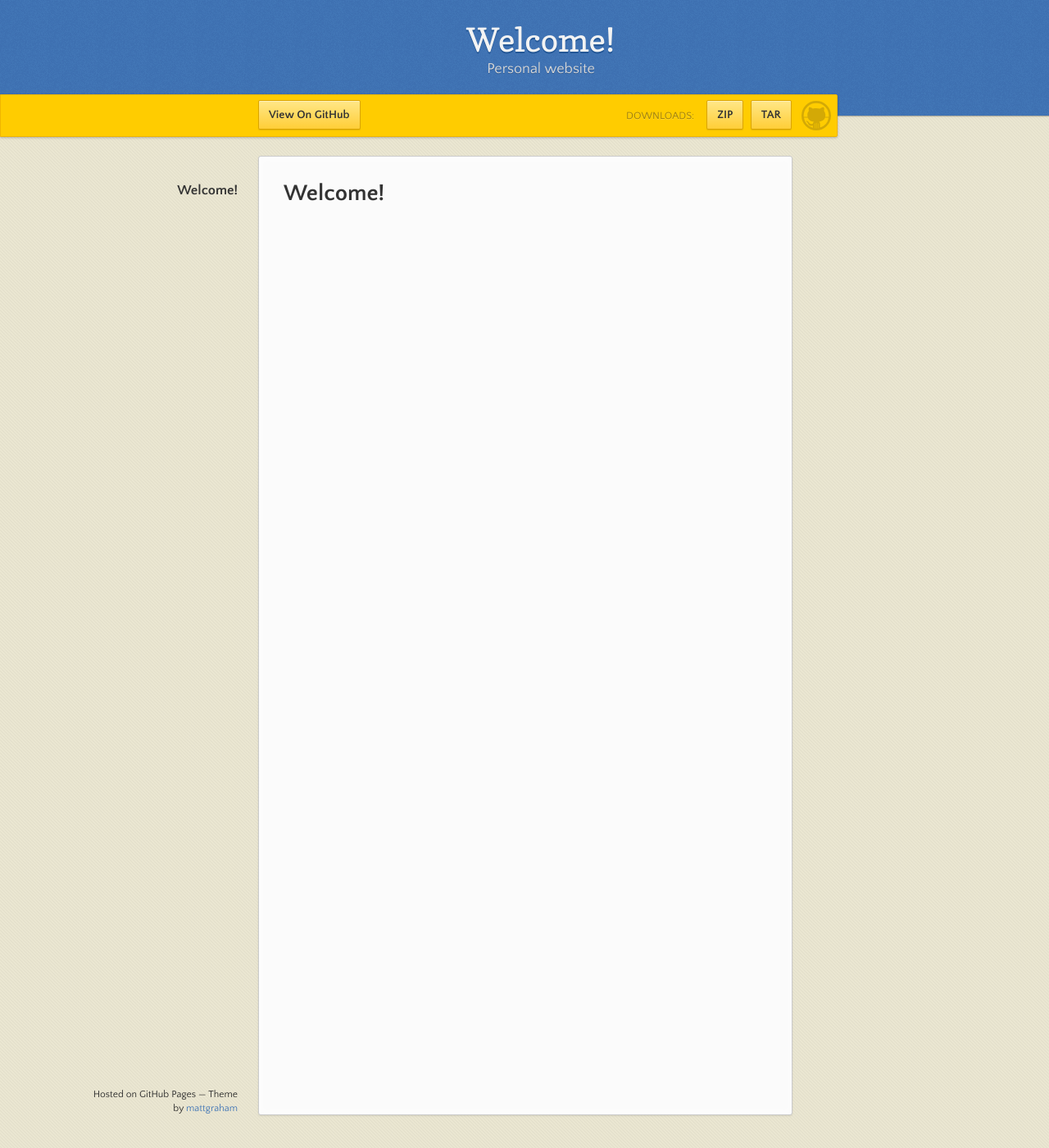
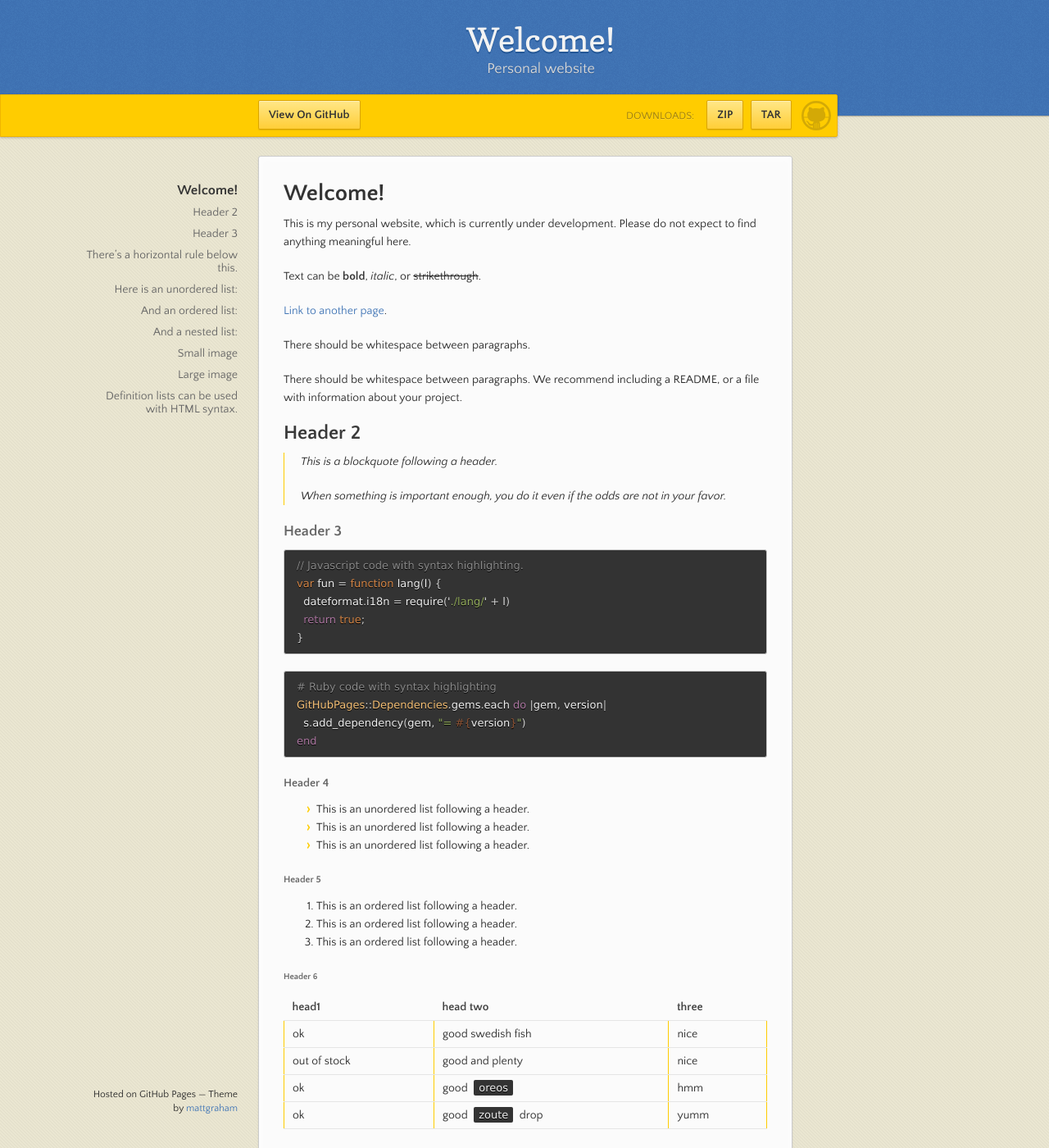
Before and after one commit to soukupmarek-edin/soukupmarek-edin.github.io, a Jekyll site: the page built from index.md, in a window 1280 px wide and 1400 px high. Shown: the whole window at 82% size. Built offline with Jekyll 4.4.1, drawn with Linux system fonts in a browser that asks for light colours; our own code applies the rules of GitHub Pages for plain Markdown files; some of the changed text lies outside the part shown.

Commit message:
Update index.md

````diff
--- a/index.md
+++ b/index.md
@@ -4,7 +4,7 @@ layout: default
 
 # Welcome!
 
-<!--- This is my personal website, which is currently under development. Please do not expect to find anything meaningful here.
+This is my personal website, which is currently under development. Please do not expect to find anything meaningful here.
 
 Text can be **bold**, _italic_, or ~~strikethrough~~.
 
@@ -121,4 +121,3 @@ Long, single-line code blocks should not wrap. They should horizontally scroll i
 ```
 The final element.
 ```
--->
````
